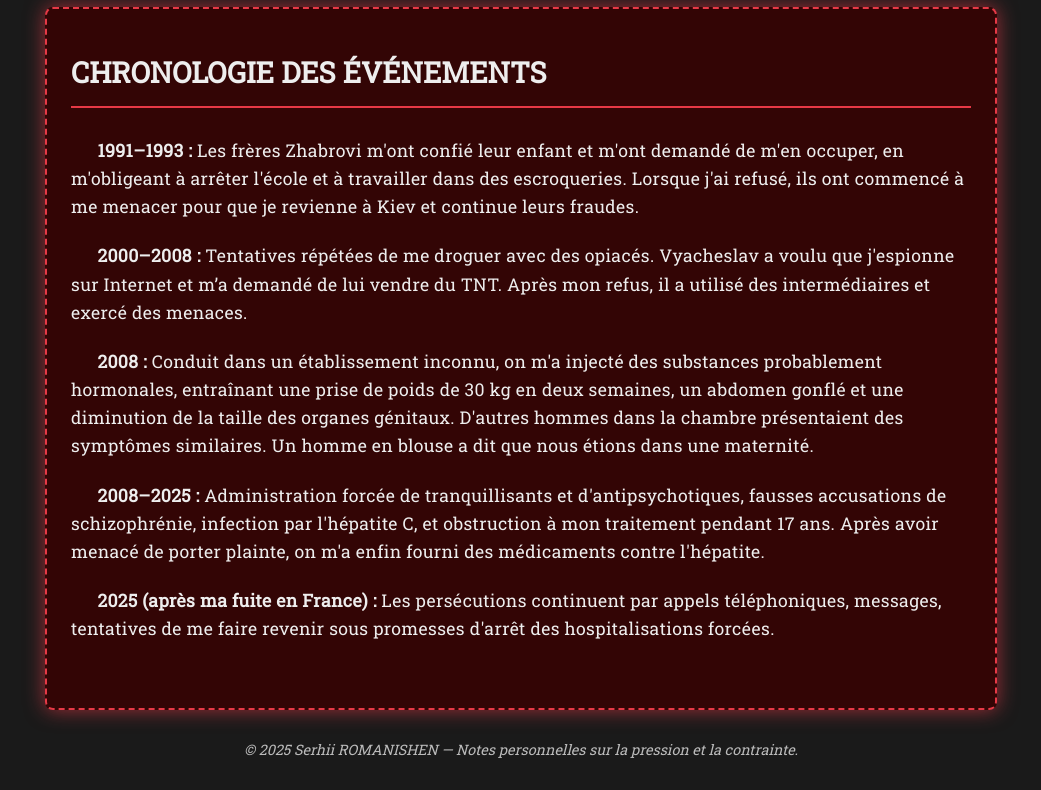
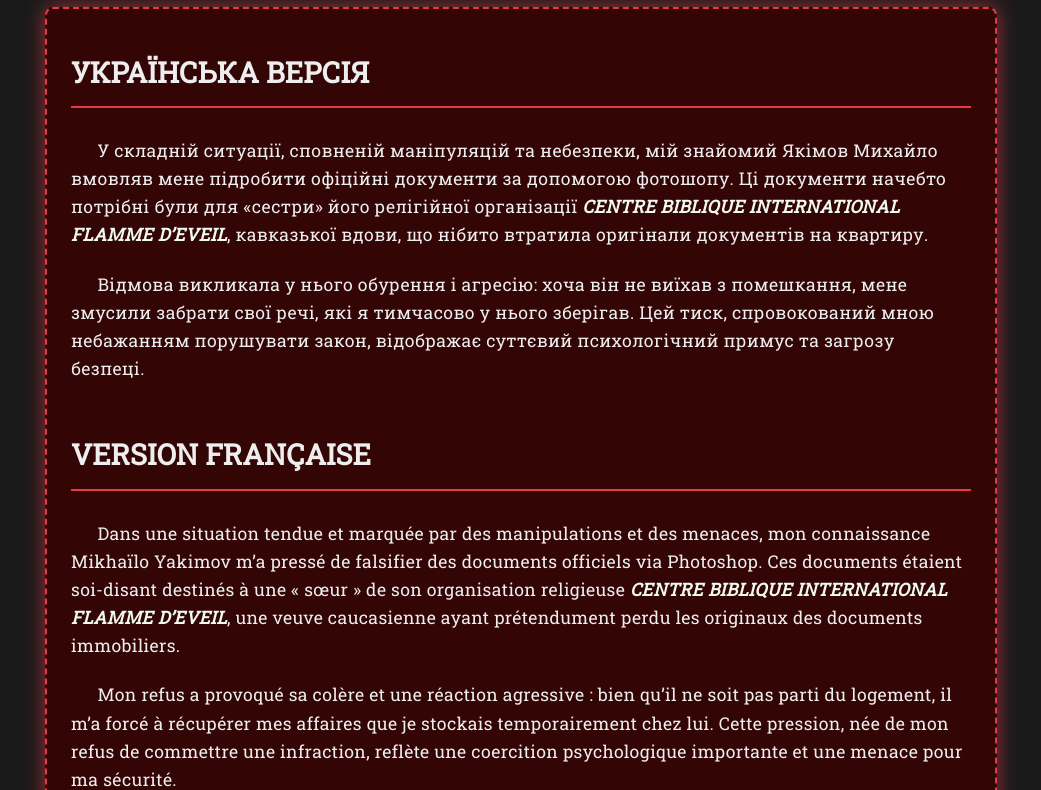
Before and after one commit to cwetanikol-dev/xe-, a plain HTML site: page index.html in a window 1280 px wide. Shown: the part 143-933 px from the top of the page, without its empty margins (119-1160 px from the left). Drawn offline with Linux system fonts and the light colour scheme.

Commit message:
Update index.html

```diff
--- a/index.html
+++ b/index.html
@@ -1,9 +1,9 @@
 <!DOCTYPE html>
-<html lang="fr">
+<html lang="uk">
 <head>
 <meta charset="UTF-8" />
 <meta name="viewport" content="width=device-width, initial-scale=1" />
-<title>Pression et Contrainte — Notes de journal</title>
+<title>Тиск і Примус — Нотатки щоденника</title>
 <style>
   @import url('https://fonts.googleapis.com/css2?family=Roboto+Slab&display=swap');
 
@@ -22,7 +22,7 @@
   h1 {
     font-size: 2.8rem;
     margin-bottom: 1rem;
-    color: #e63946; /* Rouge – alerte */
+    color: #e63946; /* Червоний — тривога */
     text-shadow: 1px 1px 4px #7f0000;
     letter-spacing: 2px;
     text-align: center;
@@ -64,7 +64,7 @@
     font-weight: 600;
   }
 
-  /* Effet de "pression" – ombres rouges pour le texte */
+  /* Ефект “тисняви” — червоні тіні для тексту */
   .stress {
     text-shadow:
       2px 0 #b31217,
@@ -73,7 +73,7 @@
       0 -2px #b31217;
   }
 
-  /* Bordure "avertissement" */
+  /* Рамка “погроза” */
   .warning-border {
     border: 2px dashed #e63946;
     padding: 1em 1.5em;
@@ -81,6 +81,7 @@
     background-color: #3a0000cc;
   }
 
+  /* Підпис */
   footer {
     margin-top: 2em;
     color: #bbb;
@@ -88,35 +89,39 @@
     font-style: italic;
     text-align: center;
   }
+
 </style>
 </head>
 <body>
 
-<h1 class="stress">Pression et Contrainte : Notes de journal</h1>
+<h1 class="stress">Тиск і Примус: Нотатки щоденника</h1>
 
 <div class="container warning-border">
   <section>
-    <h2>Chronologie des événements</h2>
+    <h2>Українська версія</h2>
     <p>
-      <strong>1991–1993 :</strong> Les frères Zhabrovi m'ont confié leur enfant et m'ont demandé de m'en occuper, en m'obligeant à arrêter l'école et à travailler dans des escroqueries. Lorsque j'ai refusé, ils ont commencé à me menacer pour que je revienne à Kiev et continue leurs fraudes.
+      У складній ситуації, сповненій маніпуляцій та небезпеки, мій знайомий Якімов Михайло вмовляв мене підробити офіційні документи за допомогою фотошопу. Ці документи начебто потрібні були для «сестри» його релігійної організації <em>CENTRE BIBLIQUE INTERNATIONAL FLAMME D’EVEIL</em>, кавказької вдови, що нібито втратила оригінали документів на квартиру.
     </p>
     <p>
-      <strong>2000–2008 :</strong> Tentatives répétées de me droguer avec des opiacés. Vyacheslav a voulu que j'espionne sur Internet et m’a demandé de lui vendre du TNT. Après mon refus, il a utilisé des intermédiaires et exercé des menaces.
+      Відмова викликала у нього обурення і агресію: хоча він не виїхав з помешкання, мене змусили забрати свої речі, які я тимчасово у нього зберігав. Цей тиск, спровокований мною небажанням порушувати закон, відображає суттєвий психологічний примус та загрозу безпеці.
+    </p>
+  </section>
+
+  <section>
+    <h2>Version française</h2>
+    <p>
+      Dans une situation tendue et marquée par des manipulations et des menaces, mon connaissance Mikhaïlo Yakimov m’a pressé de falsifier des documents officiels via Photoshop. Ces documents étaient soi-disant destinés à une « sœur » de son organisation religieuse <em>CENTRE BIBLIQUE INTERNATIONAL FLAMME D’EVEIL</em>, une veuve caucasienne ayant prétendument perdu les originaux des documents immobiliers.
     </p>
     <p>
-      <strong>2008 :</strong> Conduit dans un établissement inconnu, on m'a injecté des substances probablement hormonales, entraînant une prise de poids de 30 kg en deux semaines, un abdomen gonflé et une diminution de la taille des organes génitaux. D'autres hommes dans la chambre présentaient des symptômes similaires. Un homme en blouse a dit que nous étions dans une maternité.
-    </p>
-    <p>
-      <strong>2008–2025 :</strong> Administration forcée de tranquillisants et d'antipsychotiques, fausses accusations de schizophrénie, infection par l'hépatite C, et obstruction à mon traitement pendant 17 ans. Après avoir menacé de porter plainte, on m'a enfin fourni des médicaments contre l'hépatite.
-    </p>
-    <p>
-      <strong>2025 (après ma fuite en France) :</strong> Les persécutions continuent par appels téléphoniques, messages, tentatives de me faire revenir sous promesses d'arrêt des hospitalisations forcées.
+      Mon refus a provoqué sa colère et une réaction agressive : bien qu’il ne soit pas parti du logement, il m’a forcé à récupérer mes affaires que je stockais temporairement chez lui. Cette pression, née de mon refus de commettre une infraction, reflète une coercition psychologique importante et une menace pour ma sécurité.
     </p>
   </section>
+
+
 </div>
 
 <footer>
-  &copy; 2025 Serhii ROMANISHEN — Notes personnelles sur la pression et la contrainte.
+  &copy; 2025 Serhii ROMANISHEN — щоденникові нотатки про тиск і примус.
 </footer>
 
 </body>
```
